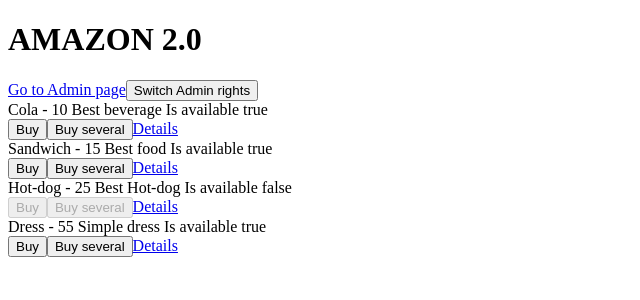
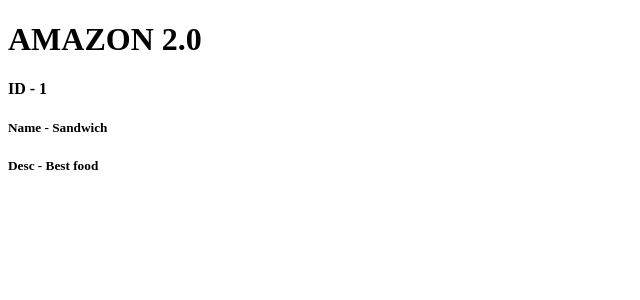
Before and after one commit to SerhiiM/Shop, an Angular app: page /admin/product/edit/1 in a window 1280 px wide. Before the commit this address led to /products-list. Shown: the top 300 px of the page, without its empty margins (0-640 px from the left). Built offline with nearby package versions, Linux system fonts and the light colour scheme; sample sign-in values are in the browser's storage.

Commit message:
Little fix for HA 5

```diff
--- a/src/app/admin-module/admin-product-edit/admin-product-edit.component.html
+++ b/src/app/admin-module/admin-product-edit/admin-product-edit.component.html
@@ -1,3 +1,3 @@
-<p>
-  admin-product-edit works!
-</p>
+<h4>ID - {{product.id}}</h4>
+<h5>Name - {{product.name}}</h5>
+<h5>Desc - {{product.description}}</h5>
--- a/src/app/admin-module/admin-product-edit/admin-product-edit.component.ts
+++ b/src/app/admin-module/admin-product-edit/admin-product-edit.component.ts
@@ -8,11 +8,12 @@
   styleUrls: ['./admin-product-edit.component.css']
 })
 export class AdminProductEditComponent implements OnInit {
-  products: ProductModel[];
+  product: ProductModel;
   constructor(private route: ActivatedRoute) {}
 
   ngOnInit() {
-    this.products = this.route.snapshot.data.products;
+    const productID = +this.route.snapshot.params.id;
+    this.product = this.route.snapshot.data.products.find(p => p.id === productID);
   }
 
 }
--- a/src/app/app.module.ts
+++ b/src/app/app.module.ts
@@ -29,10 +29,10 @@
         component: AdminProductsComponent
       },
       {
-        path: 'product/edit:id',
+        path: 'product/edit/:id',
         component: AdminProductEditComponent,
         resolve: {
-          product: ProductResolver
+          products: ProductResolver
         },
       }
     ] },
```
